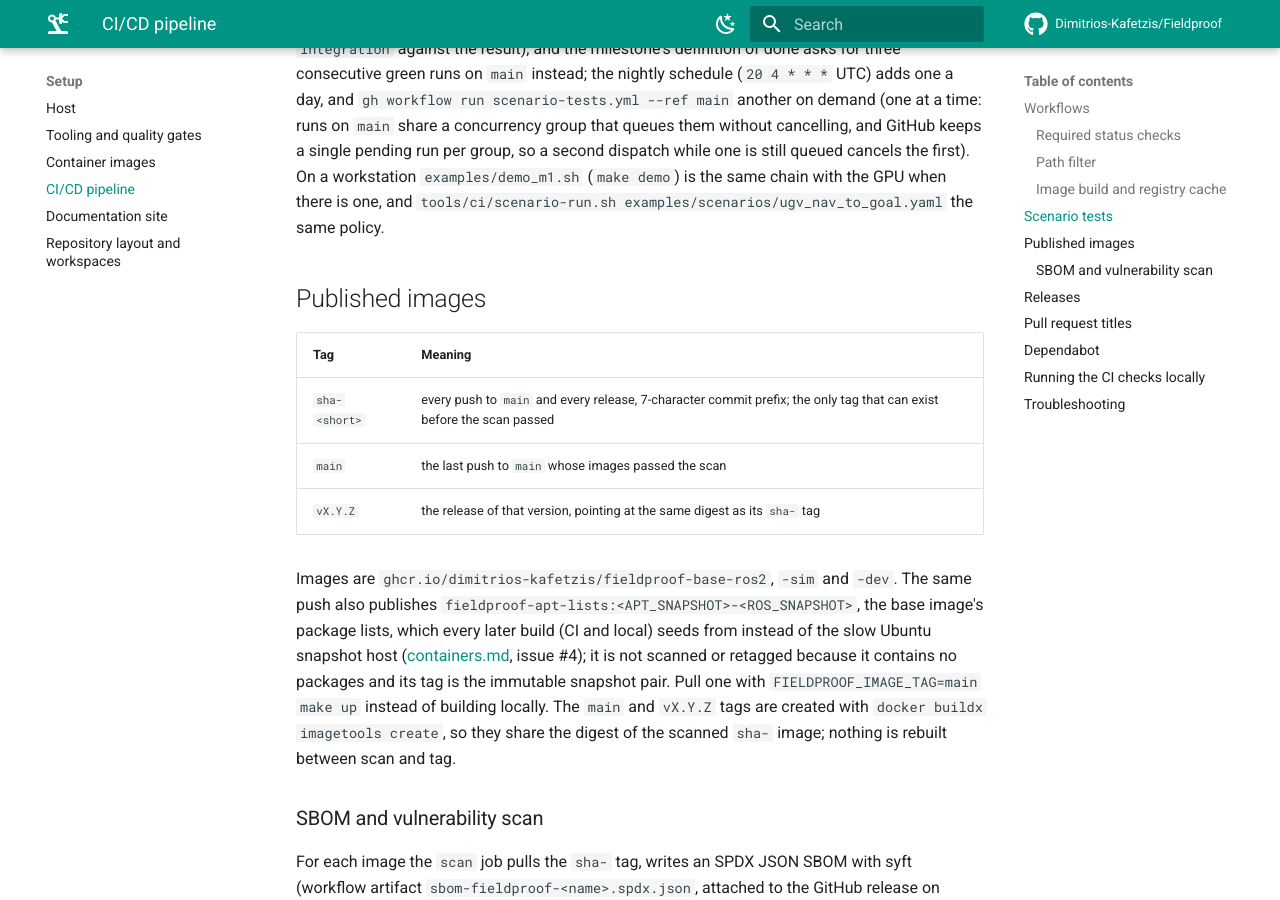
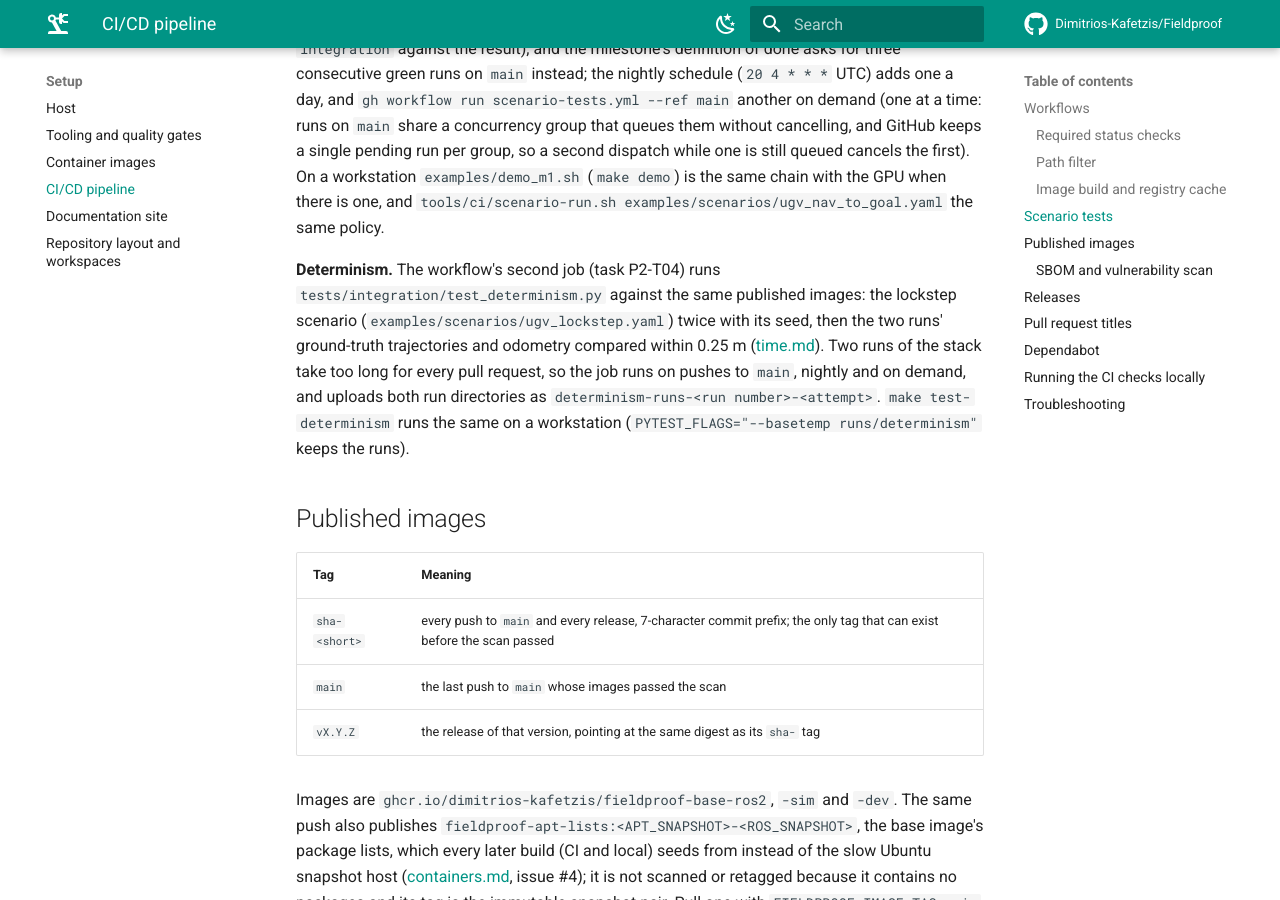
Before and after one commit to Dimitrios-Kafetzis/Fieldproof, an MkDocs documentation site: the page built from docs/setup/ci.md, in a window 1280 px wide and 900 px high, scrolled down 4203 px. Built offline with MkDocs 1.6.1 and Material for MkDocs 9.7.7, drawn with Linux system fonts in a browser that asks for light colours; comment, search, counter and statistics services are not loaded; some of the changed text lies outside the part shown.

Commit message:
ci(engine): run the determinism test nightly in the scenario workflow
A second job of the scenario workflow, on pushes to main, nightly and on demand
(not on pull requests), runs make test-determinism against the published images
and uploads both run directories.

Task: P2-T04

```diff
--- a/docs/setup/ci.md
+++ b/docs/setup/ci.md
@@ -11,7 +11,7 @@ Makefile targets.
 | Workflow | File | Runs on | Does |
 | --- | --- | --- | --- |
 | CI | `.github/workflows/ci.yml` | every pull request, push to `main`, manual | `make lint` (all hooks, commit messages, secret scan), `make test-tooling`, `make test-ci`, `make test-layout`, `make test-docs`, `make test-engine`, `make test-cockpit` (plus the Vite build), `make test-host`, and when the change touches the images or the ROS workspaces: build `base-ros2`, `sim`, `dev` from the GHCR layer cache, run `make test-images`, `make test-ros`, `make tidy`, `make test-worlds`, `make test-vehicles` (the example vehicle image built on `base-ros2`) and `make test-integration` against them |
-| Scenario tests | `.github/workflows/scenario-tests.yml` | push to `main`, nightly, manual (an image tag and a scenario), pull requests that touch the workflow, `tools/ci/scenario-run.sh`, `examples/`, `engine/`, `fieldproof.toml` or the `Makefile` | pull the published `base-ros2`, `sim` and `bridge` images, build the example vehicle image on them, fetch the Fuel models, run the UGV scenario headless with software rendering under the flaky-run policy (one retry, flagged), upload the run (MCAP, reports, JUnit, logs) as artefacts; see [Scenario tests](#scenario-tests) |
+| Scenario tests | `.github/workflows/scenario-tests.yml` | push to `main`, nightly, manual (an image tag and a scenario), pull requests that touch the workflow, `tools/ci/scenario-run.sh`, `examples/`, `engine/`, `fieldproof.toml` or the `Makefile` | pull the published `base-ros2`, `sim` and `bridge` images, build the example vehicle image on them, fetch the Fuel models, run the UGV scenario headless with software rendering under the flaky-run policy (one retry, flagged), upload the run (MCAP, reports, JUnit, logs) as artefacts; a second job (not on pull requests) runs the lockstep scenario twice and compares the runs (the determinism test of P2-T04); see [Scenario tests](#scenario-tests) |
 | PR title | `.github/workflows/pr-title.yml` | pull request opened, edited, synchronised | the title must be a Conventional Commit (`make lint-title`), see [Pull request titles](#pull-request-titles) |
 | Images | `.github/workflows/images.yml` | push to `main`, called by Release, manual | build and push `sha-<short>` tags, syft SBOM and Trivy scan per image, then tag `main` (or `vX.Y.Z`) |
 | Release | `.github/workflows/release.yml` | push to `main` | release-please keeps the release pull request current; when it merges, tags `vX.Y.Z`, creates the GitHub release and calls Images |
@@ -133,6 +133,15 @@ single pending run per group, so a second dispatch while one is still queued can
 On a workstation `examples/demo_m1.sh` (`make demo`) is the same chain with the GPU
 when there is one, and `tools/ci/scenario-run.sh examples/scenarios/ugv_nav_to_goal.yaml` the
 same policy.
+
+**Determinism.** The workflow's second job (task P2-T04) runs
+`tests/integration/test_determinism.py` against the same published images: the lockstep
+scenario (`examples/scenarios/ugv_lockstep.yaml`) twice with its seed, then the two runs'
+ground-truth trajectories and odometry compared within 0.25 m
+([time.md](../reference/time.md#comparing-two-runs)). Two runs of the stack take too long for
+every pull request, so the job runs on pushes to `main`, nightly and on demand, and uploads
+both run directories as `determinism-runs-<run number>-<attempt>`. `make test-determinism`
+runs the same on a workstation (`PYTEST_FLAGS="--basetemp runs/determinism"` keeps the runs).
 
 ## Published images
 
```
Also changed, not shown: 1 other file.
